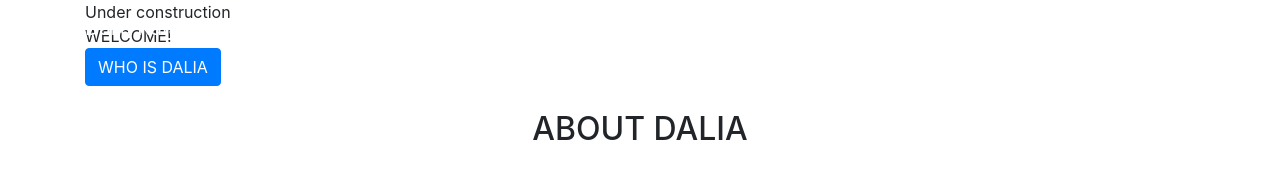
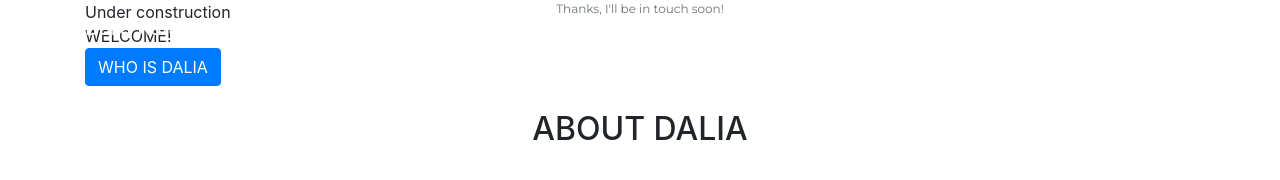
Before and after one commit to dalkat/dalkat.github.io, a Jekyll site: the page built from thanks.md, in a window 1280 px wide and 900 px high. Shown: the top 180 px of the window. Built offline with Jekyll 4.4.1, drawn with Linux system fonts in a browser that asks for light colours; nearby versions of some CDN libraries; some web fonts are replaced; library files that are not in the unit come from our copies.

Commit message:
it worked!

```diff
--- a/_layouts/default.html
+++ b/_layouts/default.html
@@ -150,6 +150,12 @@
     <script src="{{ assets_path }}js/agency.min.js"></script>
 
 
+    {% assign ws = '' %}
+    {%- if page.layout == 'thanks' -%}
+     <div class="text-muted" style="z-index: 99; position: absolute; right: 0; top: 0; background-color: #0#f8f9fa; width: 100%; height: 26px; padding: 0px; color: white; text-align:center; font-size:12px; font-family: 'Montserrat', 'Helvetica Neue', Helvetica, Arial, sans-serif;">Thanks, I'll be in touch soon!</div>
+
+    {%- endif -%}
+
   </body>
 
 </html>
--- a/_layouts/thanks.html
+++ b/_layouts/thanks.html
@@ -1,17 +1,3 @@
 ---
 layout: home
 ---
-{%- assign assets_path = "assets/" -%}
-{%- if site.assets_path -%}
-  {%- assign assets_path = site.assets_path -%}
-{%- endif -%}
-    {% assign ws = '' %}
-    <!-- Header -->
-    <header class="masthead">
-      <div class="container">
-        <div class="intro-text">
-          <div class="intro-heading text-uppercase">Thanks for your note!</div>
-          <div class="intro-lead-in">I'll be in touch shortly.</div>
-        </div>
-      </div>
-    </header>
```
